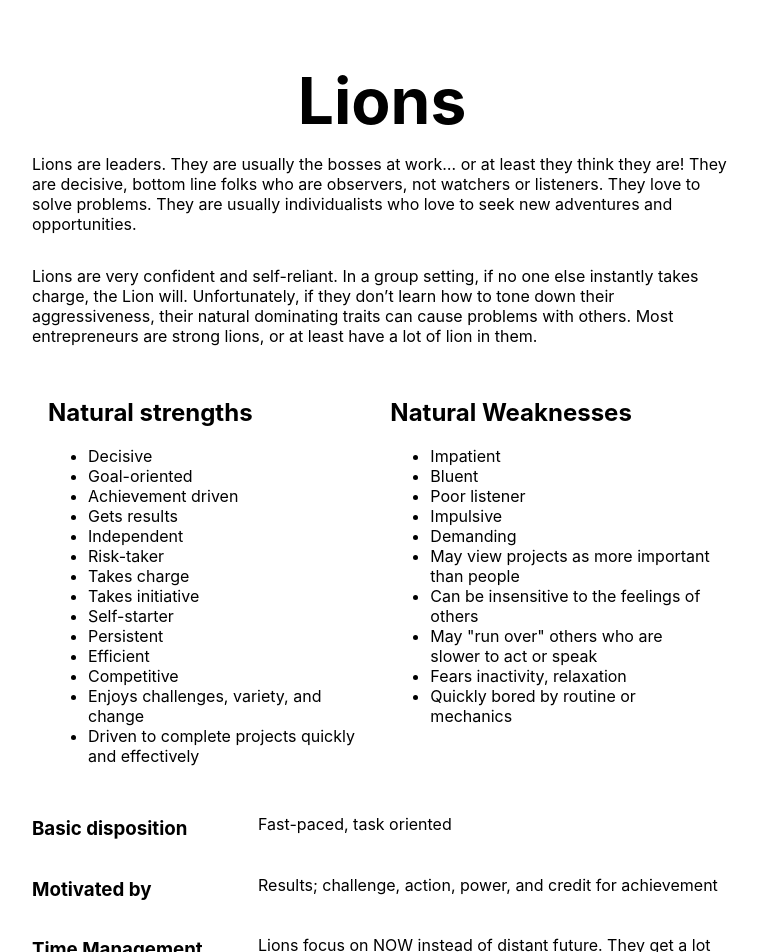
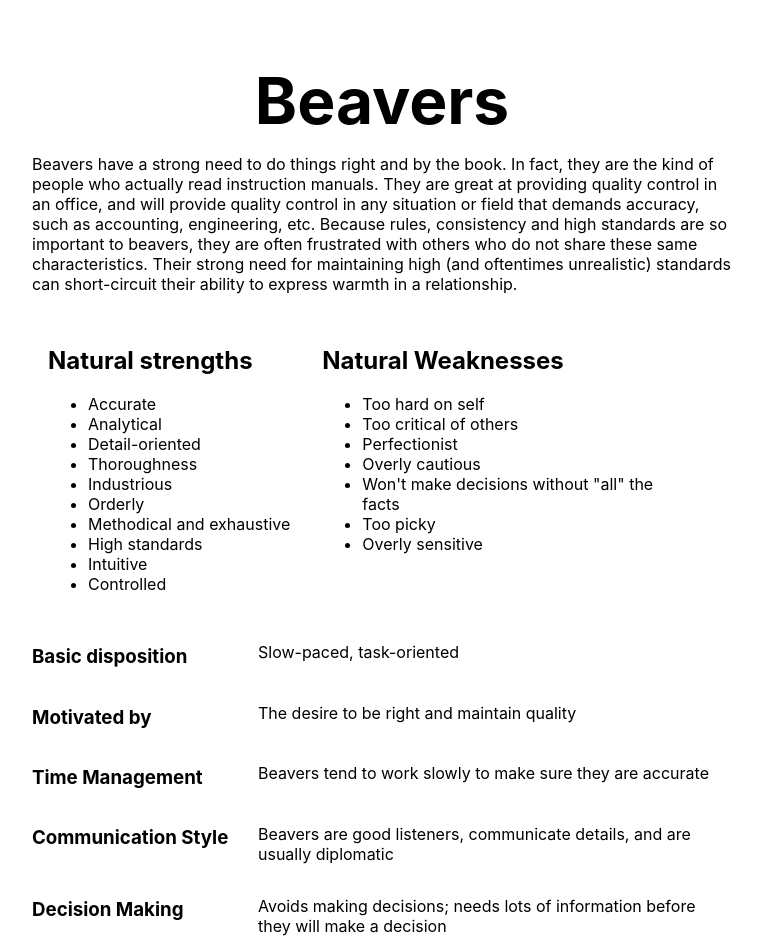
Before and after one commit to koenigm-seattleu/LOGB-Personality-Test, a Next.js app: page /details/beaver in a window 1280 px wide. Shown: the top 952 px of the page, without its empty margins (258-1020 px from the left). Built offline with nearby package versions, Linux system fonts and the light colour scheme.

Commit message:
add details for beaver

```diff
--- a/pages/details/beaver/index.tsx
+++ b/pages/details/beaver/index.tsx
@@ -1,72 +1,53 @@
 import styles from '../../../styles/Home.module.css';
 
-export default function Lion() {
+export default function Beaver() {
     return (
         <div className={styles.container}>
             <main className={styles.description}>
-                <h1 className={styles.title}>Lions</h1>
+                <h1 className={styles.title}>Beavers</h1>
                 <p>
-                    Lions are leaders. They are usually the bosses at
-                    work&#8230; or at least they think they are! They are
-                    decisive, bottom line folks who are observers, not watchers
-                    or listeners. They love to solve problems. They are usually
-                    individualists who love to seek new adventures and
-                    opportunities.
-                </p>
-
-                <p>
-                    Lions are very confident and self-reliant. In a group
-                    setting, if no one else instantly takes charge, the Lion
-                    will. Unfortunately, if they don’t learn how to tone down
-                    their aggressiveness, their natural dominating traits can
-                    cause problems with others. Most entrepreneurs are strong
-                    lions, or at least have a lot of lion in them.
+                    Beavers have a strong need to do things right and by the
+                    book. In fact, they are the kind of people who actually read
+                    instruction manuals. They are great at providing quality
+                    control in an office, and will provide quality control in
+                    any situation or field that demands accuracy, such as
+                    accounting, engineering, etc. Because rules, consistency and
+                    high standards are so important to beavers, they are often
+                    frustrated with others who do not share these same
+                    characteristics. Their strong need for maintaining high (and
+                    oftentimes unrealistic) standards can short-circuit their
+                    ability to express warmth in a relationship.
                 </p>
 
                 <div className={styles.descriptionColumnsContainer}>
                     <div className={styles.descriptionList}>
                         <h2>Natural strengths</h2>
                         <ul>
-                            <li>Decisive</li>
-                            <li>Goal-oriented</li>
-                            <li>Achievement driven</li>
-                            <li>Gets results</li>
-                            <li>Independent</li>
-                            <li>Risk-taker</li>
-                            <li>Takes charge</li>
-                            <li>Takes initiative</li>
-                            <li>Self-starter</li>
-                            <li>Persistent</li>
-                            <li>Efficient</li>
-                            <li>Competitive</li>
-                            <li>Enjoys challenges, variety, and change</li>
-                            <li>
-                                Driven to complete projects quickly and
-                                effectively
-                            </li>
+                            <li>Accurate</li>
+                            <li>Analytical</li>
+                            <li>Detail-oriented</li>
+                            <li>Thoroughness</li>
+                            <li>Industrious</li>
+                            <li>Orderly</li>
+                            <li>Methodical and exhaustive</li>
+                            <li>High standards</li>
+                            <li>Intuitive</li>
+                            <li>Controlled</li>
                         </ul>
                     </div>
 
                     <div className={styles.descriptionList}>
                         <h2>Natural Weaknesses</h2>
                         <ul>
-                            <li>Impatient</li>
-                            <li>Bluent</li>
-                            <li>Poor listener</li>
-                            <li>Impulsive</li>
-                            <li>Demanding</li>
+                            <li>Too hard on self</li>
+                            <li>Too critical of others</li>
+                            <li>Perfectionist</li>
+                            <li>Overly cautious</li>
                             <li>
-                                May view projects as more important than people
+                                Won't make decisions without "all" the facts
                             </li>
-                            <li>
-                                Can be insensitive to the feelings of others
-                            </li>
-                            <li>
-                                May "run over" others who are slower to act or
-                                speak
-                            </li>
-                            <li>Fears inactivity, relaxation</li>
-                            <li>Quickly bored by routine or mechanics</li>
+                            <li>Too picky</li>
+                            <li>Overly sensitive</li>
                         </ul>
                     </div>
                 </div>
@@ -76,7 +57,7 @@ export default function Lion() {
                         Basic disposition
                     </h3>
                     <p className={styles.descriptionRightContent}>
-                        Fast-paced, task oriented
+                        Slow-paced, task-oriented
                     </p>
                 </div>
 
@@ -85,8 +66,7 @@ export default function Lion() {
                         Motivated by
                     </h3>
                     <p className={styles.descriptionRightContent}>
-                        Results; challenge, action, power, and credit for
-                        achievement
+                        The desire to be right and maintain quality
                     </p>
                 </div>
 
@@ -95,9 +75,8 @@ export default function Lion() {
                         Time Management
                     </h3>
                     <p className={styles.descriptionRightContent}>
-                        Lions focus on NOW instead of distant future. They get a
-                        lot more done in a lot less time than their peers. Hate
-                        wasting time; and like to get right to the point.
+                        Beavers tend to work slowly to make sure they are
+                        accurate
                     </p>
                 </div>
 
@@ -106,8 +85,8 @@ export default function Lion() {
                         Communication Style
                     </h3>
                     <p className={styles.descriptionRightContent}>
-                        Great at initiating communication; not good at listening
-                        (one way communicator)
+                        Beavers are good listeners, communicate details, and are
+                        usually diplomatic
                     </p>
                 </div>
 
@@ -116,9 +95,8 @@ export default function Lion() {
                         Decision Making
                     </h3>
                     <p className={styles.descriptionRightContent}>
-                        Impulsive; makes quick decisions with goal or end result
-                        in mind. Results-focused. Needs very few facts to make a
-                        decision.
+                        Avoids making decisions; needs lots of information
+                        before they will make a decision
                     </p>
                 </div>
 
@@ -127,7 +105,8 @@ export default function Lion() {
                         In Pressure or Tense Situations
                     </h3>
                     <p className={styles.descriptionRightContent}>
-                        The lion takes command and becomes autocratic.
+                        The beaver tries to avoid pressure or tense situations.
+                        They can ignore deadlines
                     </p>
                 </div>
 
@@ -136,19 +115,18 @@ export default function Lion() {
                         Greatest Needs
                     </h3>
                     <p className={styles.descriptionRightContent}>
-                        The lion needs to see results, experience variety, and
-                        face new challenges. He needs to solve problems and
-                        wants direct answers.
+                        The beaver needs security, gradual change and time to
+                        adjust to it
                     </p>
                 </div>
 
                 <div className={styles.descriptionColumnsContainer}>
                     <h3 className={styles.descriptionLeftHeader}>
-                        What the Lion Desires
+                        What the Beaver Desires
                     </h3>
                     <p className={styles.descriptionRightContent}>
-                        Freedom, authority, variety, difficult assignments,
-                        opportunity for advancement.
+                        Clearly defined tasks, stability, security, low risk,
+                        and tasks that require precision and planning
                     </p>
                 </div>
             </main>
```
